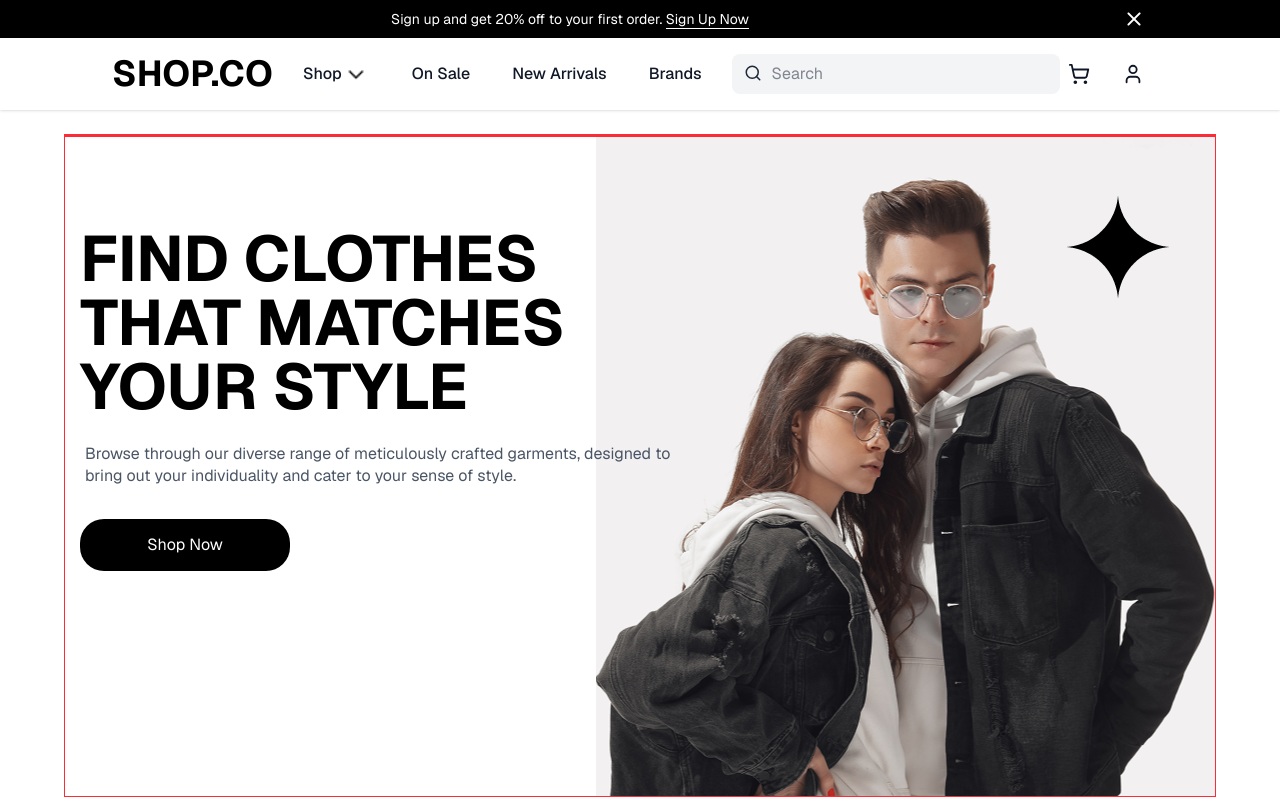
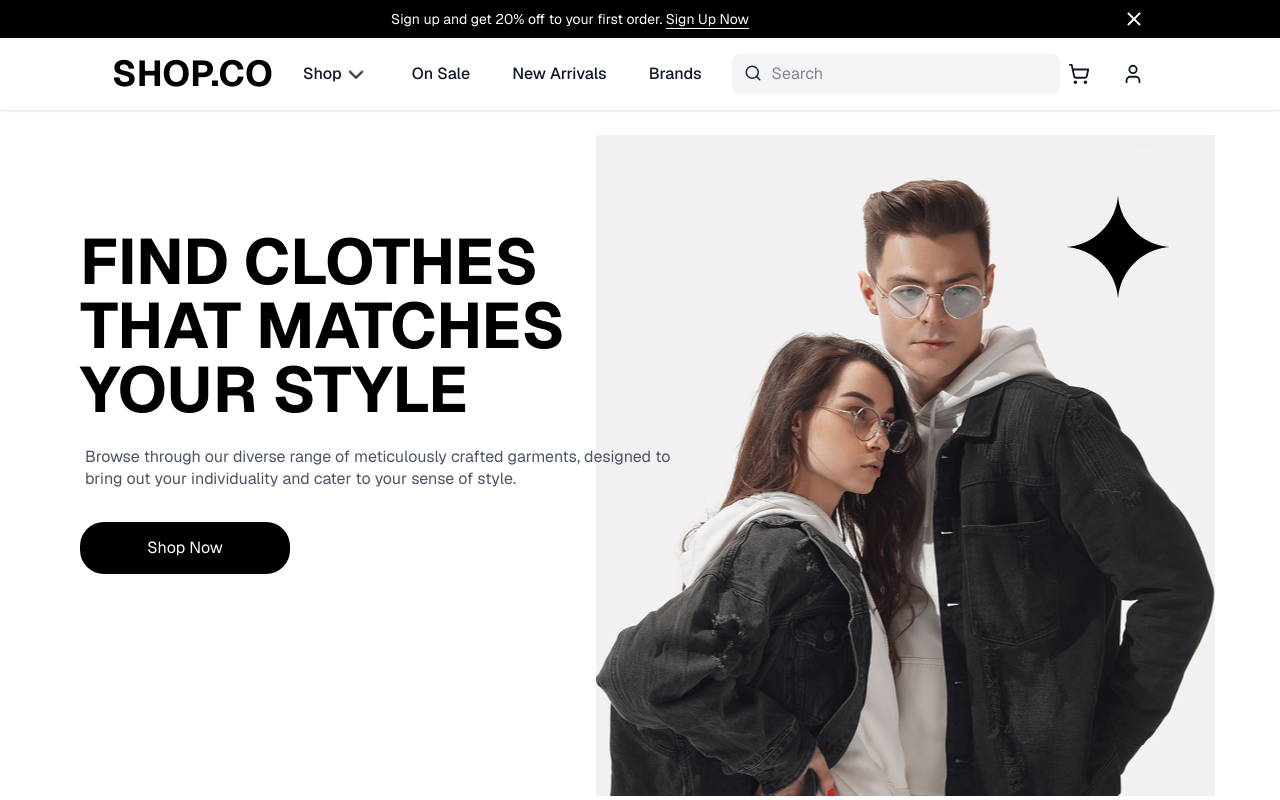
Before and after one commit to Lashagorakudashvili/clothes-shop, a Next.js app: page / in a window 1280 px wide. Built offline with nearby package versions, Linux system fonts and the light colour scheme.

Commit message:
(hotfix) first section(models) half done

```diff
--- a/src/app/page.tsx
+++ b/src/app/page.tsx
@@ -8,9 +8,9 @@ export default function Home() {
   return (
     <section className="font-sans">
 
-      <div className="border border-red-500 mt-[24px] bg-[url('/couple-crop.png')] bg-no-repeat bg-center mx-auto md:bg-right h-[663px] w-[100%] md:w-[90%]">
+      <div className="border mt-[24px] bg-[url('/couple-crop.png')] bg-no-repeat bg-center mx-auto md:bg-right h-[663px] w-[100%] md:w-[90%]">
 
-        <div className="border border-red-500">
+        <div>
           <Image
             src="/star.png"
             alt="big star"
@@ -28,7 +28,7 @@ export default function Home() {
           />
         </div>
 
-        <div className="hidden md:block px-[15px] mt-[90px]">
+        <div className="hidden md:block px-[15px] mt-[95px]">
           <h1 className="font-bold text-[64px] leading-[64px] text-black">
             FIND CLOTHES<br />
             THAT MATCHES<br />
```
